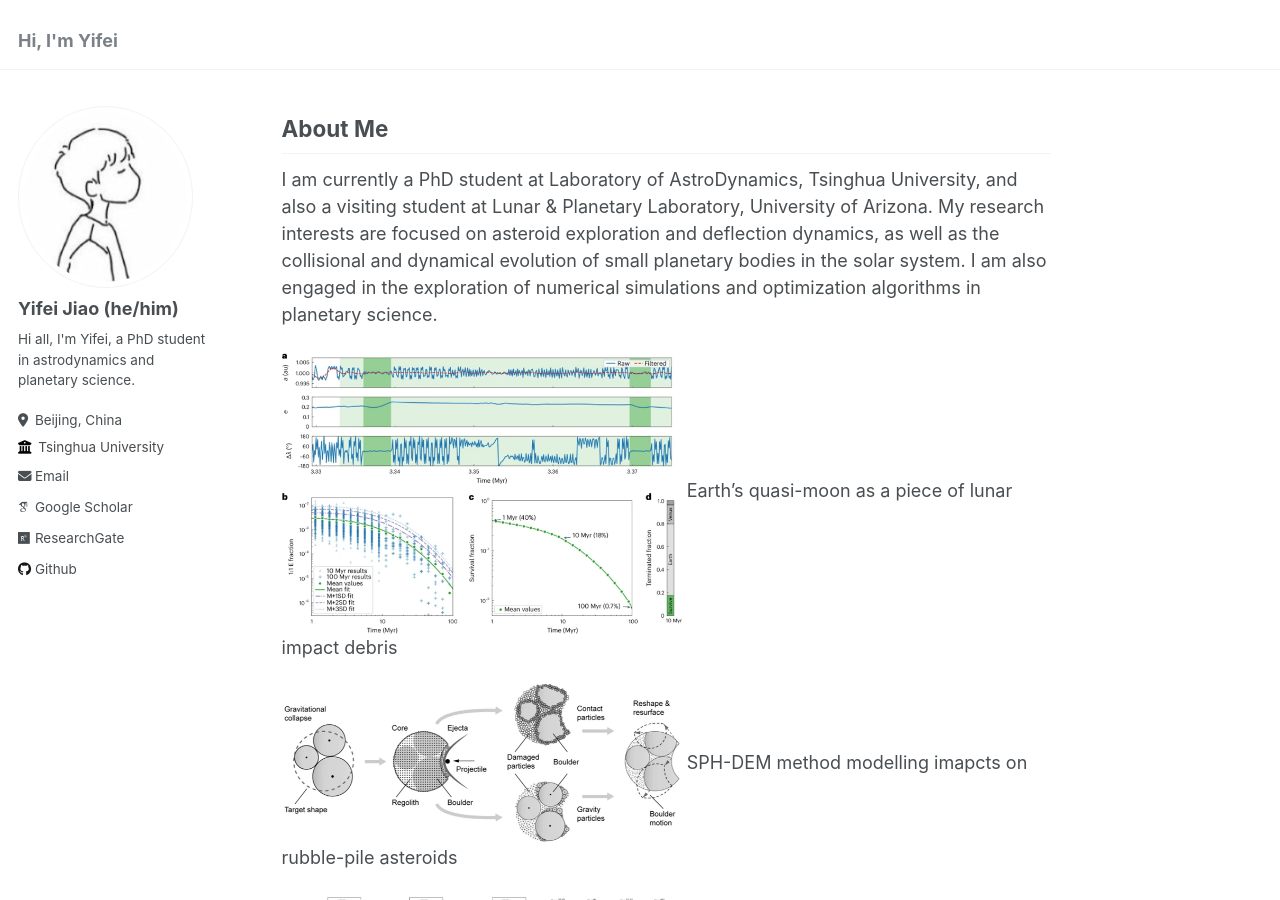
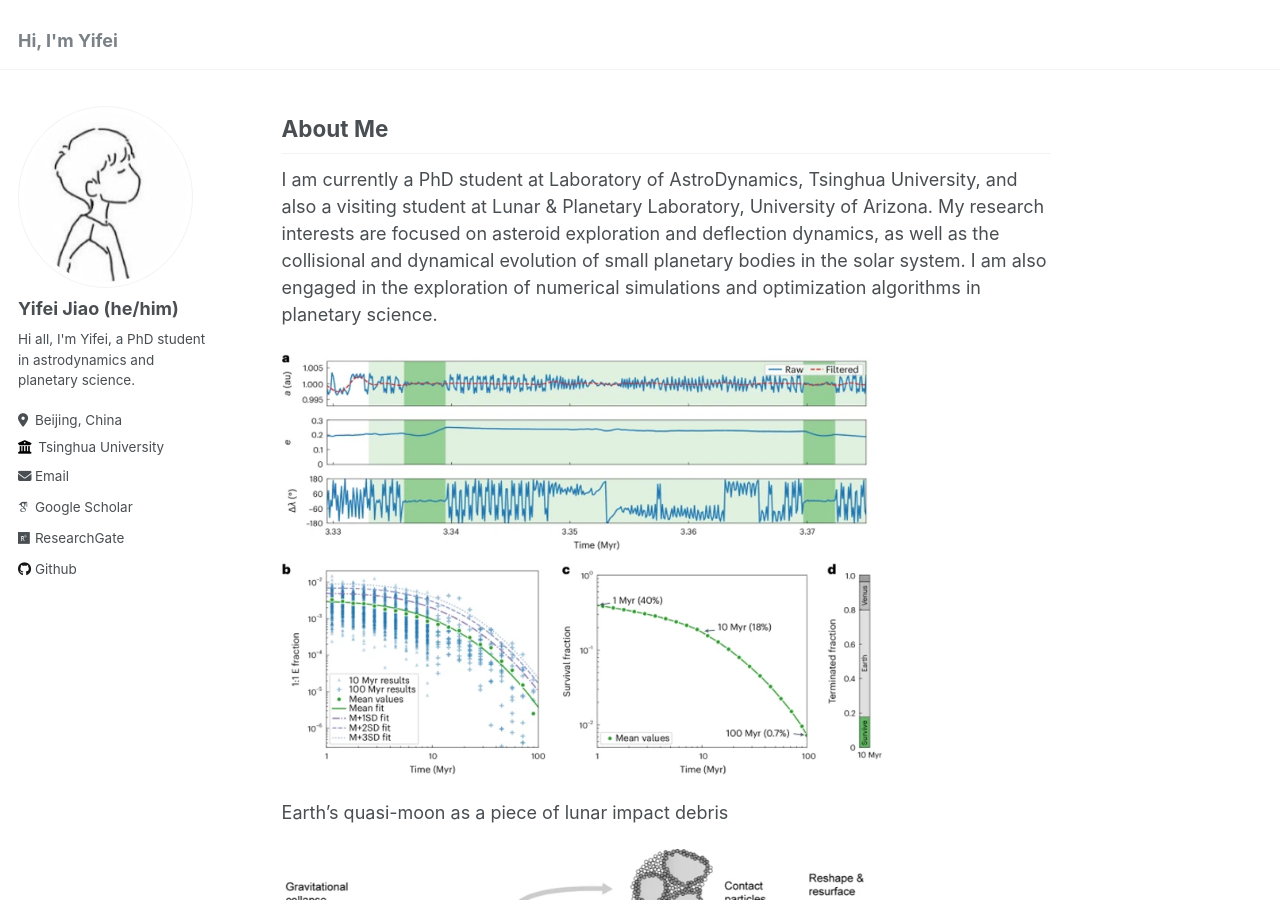
Before and after one commit to jiaoyf-thu/jiaoyf-thu.github.io, a Jekyll site: the page built from _pages/about.md, in a window 1280 px wide and 900 px high. Built offline with Jekyll 4.4.1, drawn with Linux system fonts in a browser that asks for light colours; some web fonts are replaced.

Commit message:
Update about.md

```diff
--- a/_pages/about.md
+++ b/_pages/about.md
@@ -11,11 +11,17 @@ redirect_from:
 
 I am currently a PhD student at Laboratory of AstroDynamics, Tsinghua University, and also a visiting student at Lunar & Planetary Laboratory, University of Arizona. My research interests are focused on asteroid exploration and deflection dynamics, as well as the collisional and dynamical evolution of small planetary bodies in the solar system. I am also engaged in the exploration of numerical simulations and optimization algorithms in planetary science.
 
-<img src="https://jiaoyf-thu.github.io/images/fig3.png"  width="400"> Earth's quasi-moon as a piece of lunar impact debris
+<img src="https://jiaoyf-thu.github.io/images/fig3.png"  width="600">
 
-<img src="https://jiaoyf-thu.github.io/images/fig2.png"  width="400"> SPH-DEM method modelling imapcts on rubble-pile asteroids
+Earth's quasi-moon as a piece of lunar impact debris
 
-<img src="https://jiaoyf-thu.github.io/images/fig1.png"  width="400"> Where should we impact an asteroid to effectively deflect it
+<img src="https://jiaoyf-thu.github.io/images/fig2.png"  width="600">
+
+SPH-DEM method modelling imapcts on rubble-pile asteroids
+
+<img src="https://jiaoyf-thu.github.io/images/fig1.png"  width="600">
+
+Where should we impact an asteroid to effectively deflect it
 
 ## Publications
 1. **Y. Jiao**, B. Cheng, Y. Huang, E. Asphaug, B. Gladman, R. Malhotra, P. Michel, Y. Yu, H. Baoyin. Asteroid Kamoʻoalewa's journey from the lunar Giordano Bruno crater to Earth 1:1 resonance. *Nature Astronomy*, 2024. [view](https://www.nature.com/articles/s41550-024-02258-z)
```
